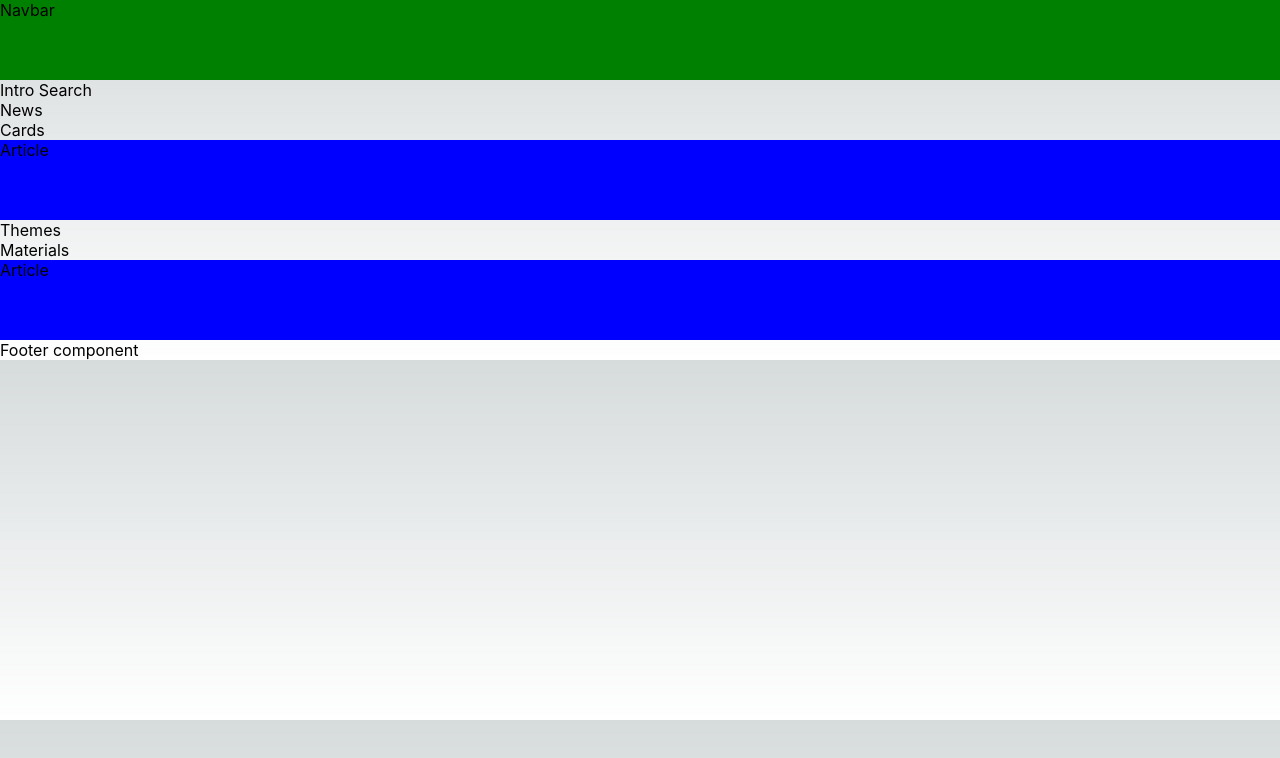
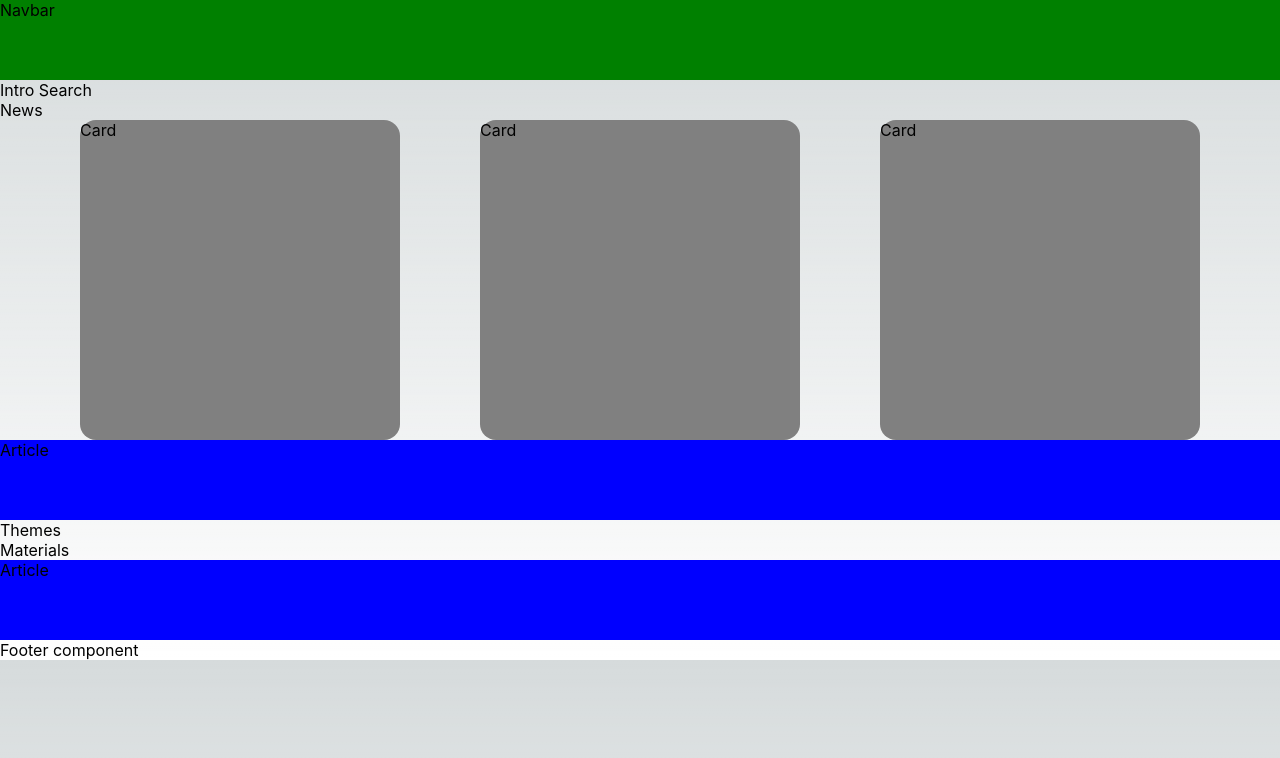
Before and after one commit to jaussems/press-play-assesment, a Next.js app: page / in a window 1280 px wide. Shown: the top 758 px of the page. Built offline with nearby package versions, Linux system fonts and the light colour scheme.

Commit message:
laid basic foundation app

```diff
--- /dev/null
+++ b/src/components/Card.tsx
@@ -0,0 +1,8 @@
+import { PropsWithChildren } from "react";
+import styles from "../styles/components/Card.module.scss";
+
+const Card: React.FC<any> = (props: PropsWithChildren) => {
+  return <div className={styles.card}>Card</div>;
+};
+
+export default Card;
--- a/src/pages/index.tsx
+++ b/src/pages/index.tsx
@@ -4,6 +4,7 @@ import Image from "next/image";
 import styles from "@/styles/Home.module.scss";
 import NavBar from "@/components/NavBar";
 import Article from "@/components/Article";
+import Card from "@/components/Card";
 
 export default function Home() {
   return (
@@ -18,7 +19,11 @@ export default function Home() {
         <NavBar></NavBar>
         <div>Intro Search </div>
         <div>News</div>
-        <div>Cards</div>
+        <div className={styles.card_section}>
+          <Card></Card>
+          <Card></Card>
+          <Card></Card>
+        </div>
         <Article></Article>
         <div>Themes</div>
         <div>Materials</div>
--- a/src/styles/Home.module.scss
+++ b/src/styles/Home.module.scss
@@ -4,3 +4,8 @@
 .main {
   @include responsive($lg);
 }
+
+.card_section {
+  display: flex;
+  justify-content: space-evenly;
+}
--- /dev/null
+++ b/src/styles/components/Card.module.scss
@@ -0,0 +1,6 @@
+.card {
+  background: grey;
+  border-radius: 1rem;
+  height: 20rem;
+  width: 20rem;
+}
```
